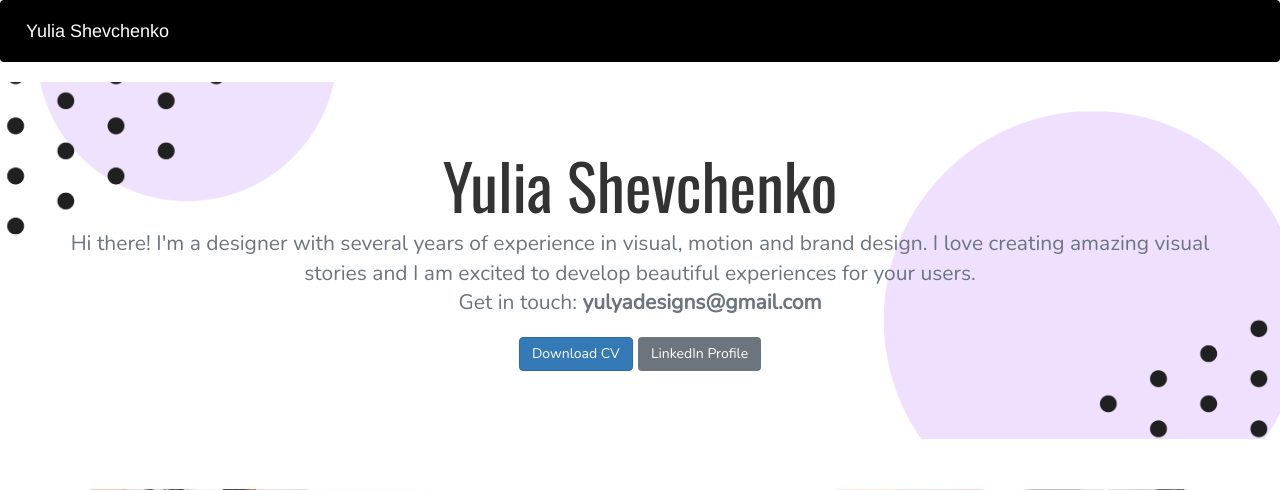
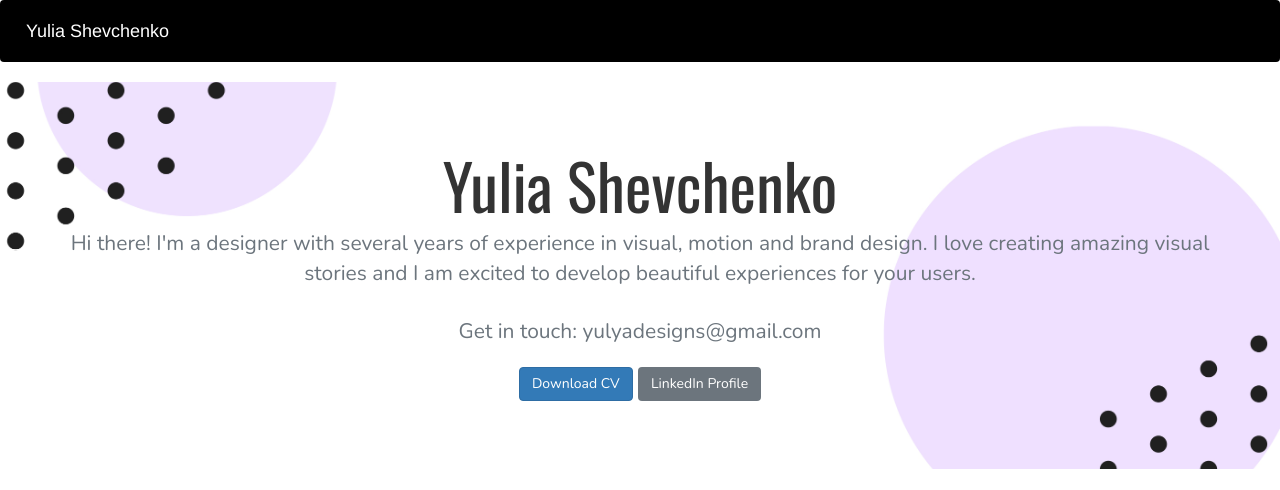
Before and after one commit to sathyanmurugan/yuliadesigns, a Flask app: page / in a window 1280 px wide. Shown: the top 490 px of the page. Run offline with Flask 2, Linux system fonts and the light colour scheme; some libraries are stand-ins or nearby versions.

Commit message:
added space

```diff
--- a/templates/main.html
+++ b/templates/main.html
@@ -8,7 +8,7 @@
     <section class="jumbotron text-center">
       <div class="container">
         <h1 class="jumbotron-heading">Yulia Shevchenko</h1>
-        <p class="lead text-muted">Hi there! I'm a designer with several years of experience in visual, motion and brand design. I love creating amazing visual stories and I am excited to develop beautiful experiences for your users.<br>Get in touch:<b> yulyadesigns@gmail.com</p>
+        <p class="lead text-muted">Hi there! I'm a designer with several years of experience in visual, motion and brand design. I love creating amazing visual stories and I am excited to develop beautiful experiences for your users.<br><br>Get in touch: yulyadesigns@gmail.com</p>
         <p>
           <a href="{{url_for('exportCV')}}" class="btn btn-primary my-2">Download CV</a>
           <a href="https://www.linkedin.com/in/iuliia-shevchenko-9492bb141/" class="btn btn-secondary my-2" target="_blank">LinkedIn Profile</a>
```
